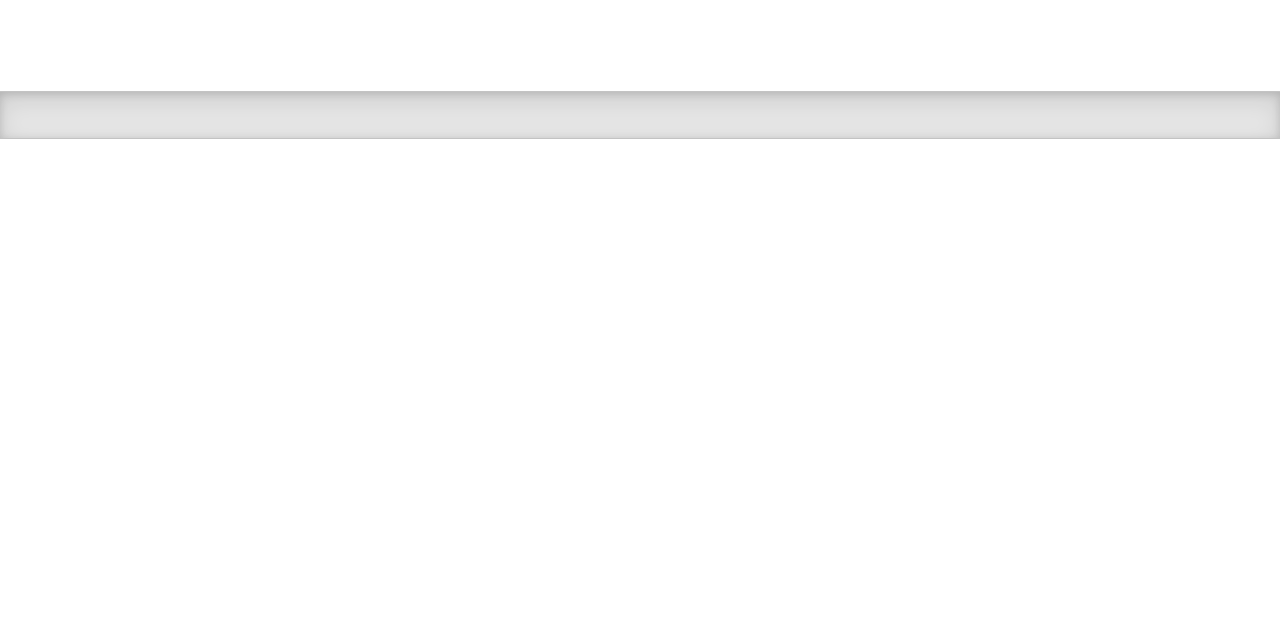
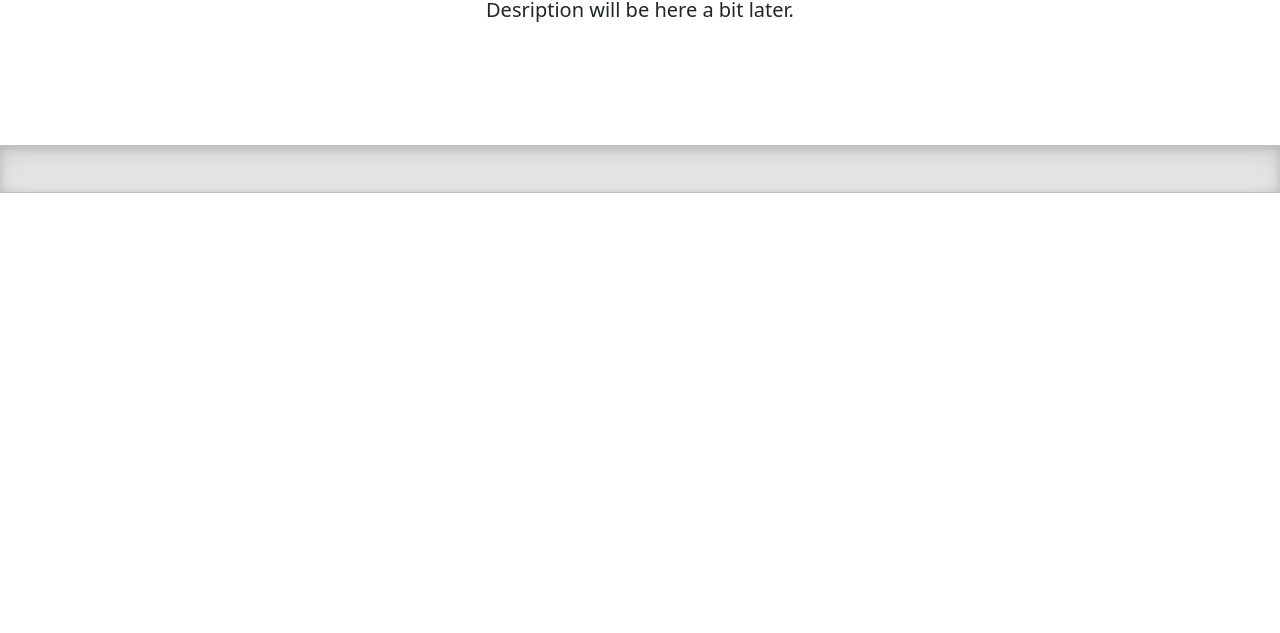
Before and after one commit to andrewsha/andrewsha.github.io, a plain HTML site: page index.html in a window 1280 px wide. Shown: the part 167-800 px from the top of the page. Drawn offline with nearby package versions, Linux system fonts and the light colour scheme.

Commit message:
Added placeholder and temp text for description
Added placeholder and temp text for description

```diff
--- a/index.html
+++ b/index.html
@@ -41,6 +41,9 @@
   <main>
     <div class="px-4 py-5 my-5 text-center">
       <h1 class="display-5 fw-bold">Welcome to andrewsha.github.io</h1>
+      <div class="col-lg-6 mx-auto">
+        <p class="lead mb-4">Desription will be here a bit later.</p>
+      </div>
     </div>
     <div class="b-example-divider"></div>
   </main>
```
